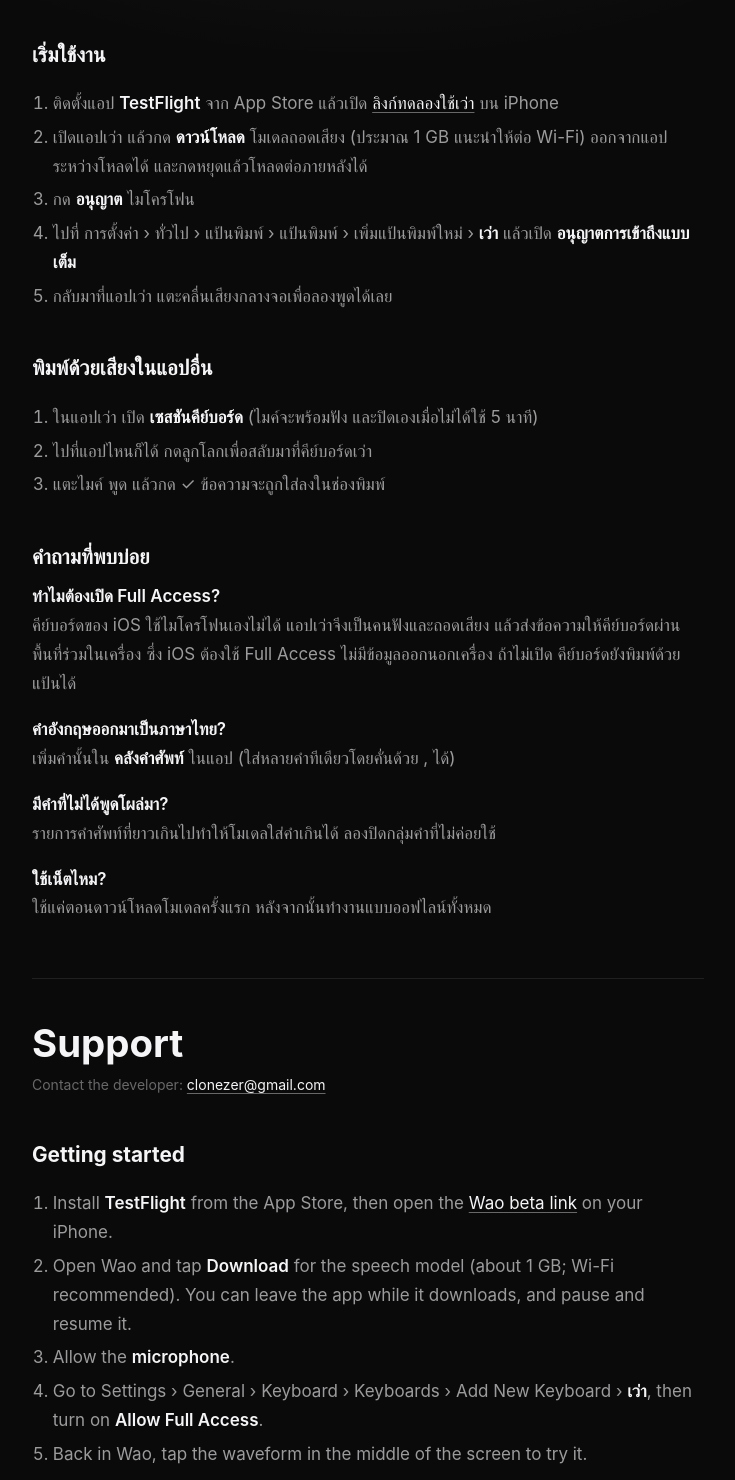
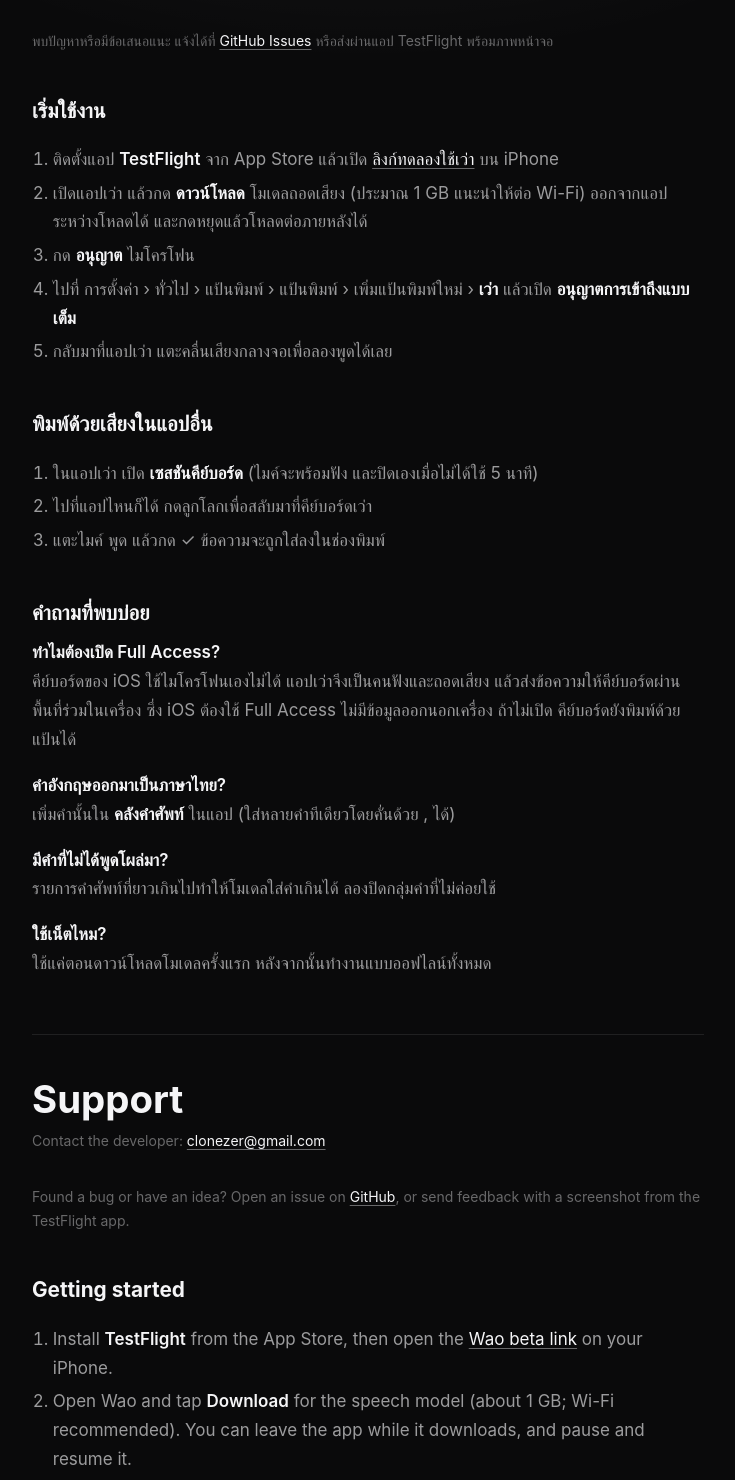
Before and after one commit to peerasak-u/Wao, a plain HTML site: page site/public/support.html in a window 1280 px wide. Shown: the part 213-1693 px from the top of the page, without its empty margins (272-1007 px from the left). Drawn offline with Linux system fonts and the light colour scheme; a web font is replaced by a local one.

Commit message:
Open the source under MIT and take feedback in GitHub Issues
Bug and feedback forms ask in Thai and English for what a report needs:
the device, the build and whether Full Access is on. The README and the
site's support page point testers at them, and the site links the repo.

Co-Authored-By: Claude Opus 5.5 <noreply@anthropic.com>

```diff
--- a/site/public/support.html
+++ b/site/public/support.html
@@ -21,6 +21,8 @@
 
   <h1 class="page">ช่วยเหลือ</h1>
   <p class="updated">ติดต่อผู้พัฒนา: <a href="mailto:clonezer@gmail.com">clonezer@gmail.com</a></p>
+
+  <p class="updated">พบปัญหาหรือมีข้อเสนอแนะ แจ้งได้ที่ <a href="https://github.com/peerasak-u/thai-wow-keyboard/issues/new/choose">GitHub Issues</a> หรือส่งผ่านแอป TestFlight พร้อมภาพหน้าจอ</p>
 
   <h2 id="install">เริ่มใช้งาน</h2>
   <ol>
@@ -47,6 +49,8 @@
   <section class="lang" id="en" lang="en">
     <h1 class="page">Support</h1>
     <p class="updated">Contact the developer: <a href="mailto:clonezer@gmail.com">clonezer@gmail.com</a></p>
+
+    <p class="updated">Found a bug or have an idea? Open an issue on <a href="https://github.com/peerasak-u/thai-wow-keyboard/issues/new/choose">GitHub</a>, or send feedback with a screenshot from the TestFlight app.</p>
 
     <h2>Getting started</h2>
     <ol>
```
Also changed, not shown: site/public/index.html (+1 -1 lines), 5 other files.
